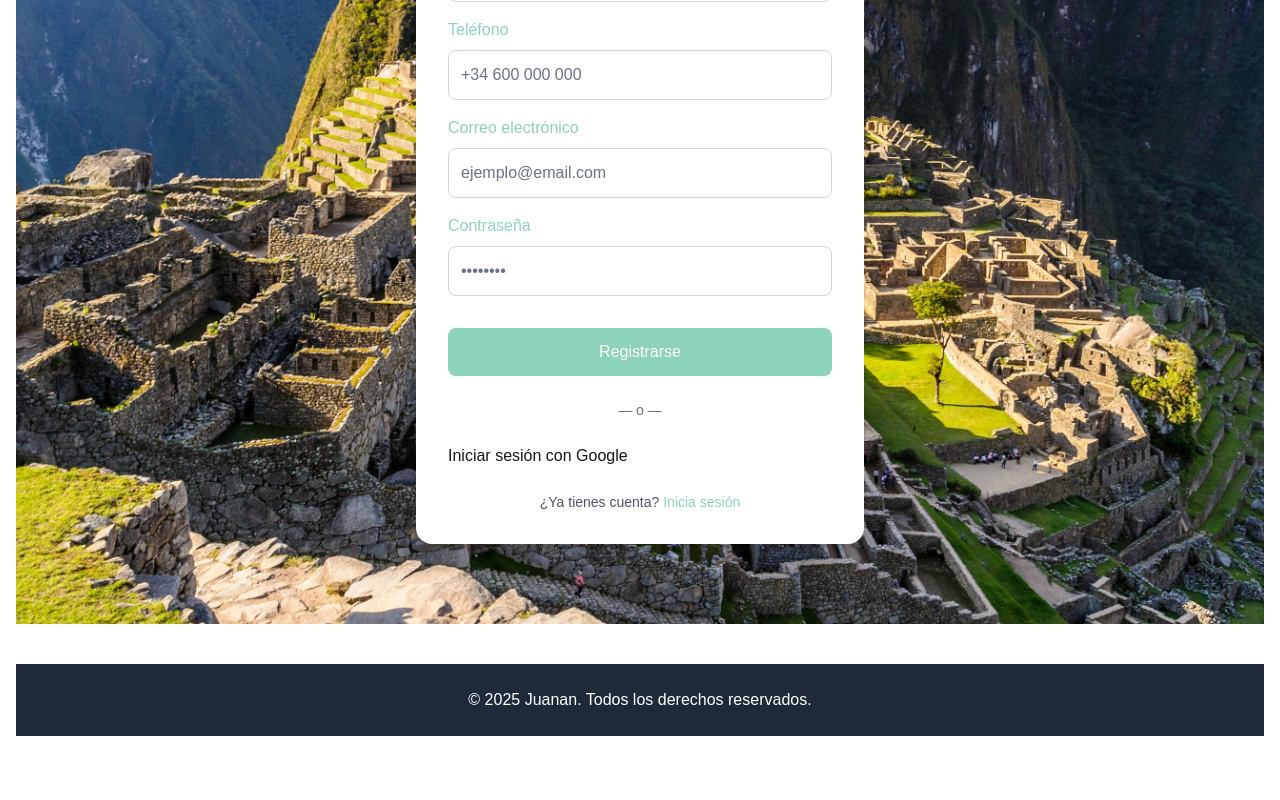
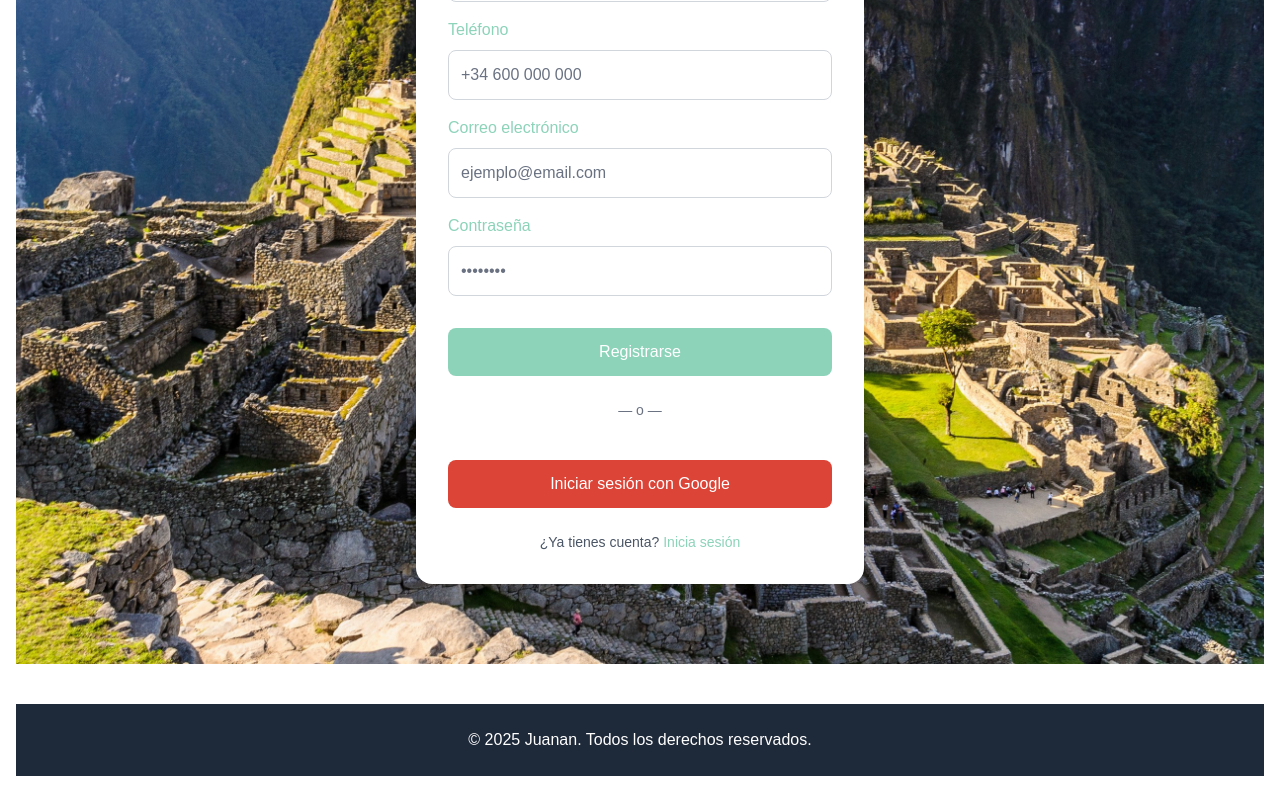
Before and after one commit to Janucas/frontTFG, a Next.js app: page /register in a window 1280 px wide. Shown: the part 564-1364 px from the top of the page. Before the commit the page ends 1324 px from the top, so only its background shows below. Built offline with nearby package versions, Linux system fonts and the light colour scheme; no server answers.

Commit message:
login google

```diff
--- a/package.json
+++ b/package.json
@@ -9,6 +9,7 @@
     "lint": "next lint"
   },
   "dependencies": {
+    "firebase": "^11.8.1",
     "frontend": "file:",
     "lucide-react": "^0.510.0",
     "next": "15.3.2",
--- a/src/components/AuthButton.tsx
+++ b/src/components/AuthButton.tsx
@@ -1,16 +1,53 @@
-import { signIn, signOut, useSession } from 'next-auth/react';
+"use client";
+import { signInWithPopup } from "firebase/auth";
+import { auth, provider } from "@/lib/firebase";
+import { useState } from "react";
 
 export default function AuthButton() {
-  const { data: session } = useSession();
+  const [user, setUser] = useState<any>(null);
 
-  if (session) {
-    return (
-      <div>
-        <p>Bienvenido, {session.user?.name}</p>
-        <button onClick={() => signOut()}>Cerrar sesión</button>
-      </div>
-    );
-  }
+  const loginWithGoogle = async () => {
+    try {
+      const result = await signInWithPopup(auth, provider);
+      const user = result.user;
+      setUser(user);
 
-  return <button onClick={() => signIn('google')}>Iniciar sesión con Google</button>;
+      // Aquí llamas a tu backend para registrar o autenticar
+      const response = await fetch(`${process.env.NEXT_PUBLIC_API_URL}/auth/login-google`, {
+        method: "POST",
+        headers: {
+          "Content-Type": "application/json",
+        },
+        body: JSON.stringify({
+          email: user.email,
+          nombre: user.displayName,
+          uid: user.uid, // puedes usar esto como identificador único
+        }),
+      });
+
+      const data = await response.json();
+
+      // Guardar token recibido
+      if (data.token) {
+        localStorage.setItem("token", data.token);
+        localStorage.setItem("username", String(user.displayName));
+        window.dispatchEvent(new Event("storage"));
+        window.location.href = "/";
+      }
+    } catch (error) {
+      console.error("Error al iniciar sesión con Google:", error);
+    }
+  };
+
+  return (
+    <button
+      onClick={loginWithGoogle}
+      className="w-full p-3 mt-4 rounded-lg text-white font-medium transition-colors duration-300"
+      style={{ backgroundColor: "#db4437" }}
+      onMouseOver={(e) => (e.currentTarget.style.backgroundColor = "#a93429")}
+      onMouseOut={(e) => (e.currentTarget.style.backgroundColor = "#db4437")}
+    >
+      Iniciar sesión con Google
+    </button>
+  );
 }
--- /dev/null
+++ b/src/lib/firebase.ts
@@ -0,0 +1,19 @@
+// src/lib/firebase.ts
+import { initializeApp } from "firebase/app";
+import { getAuth, GoogleAuthProvider } from "firebase/auth";
+
+const firebaseConfig = {
+  apiKey: "AIzaSyDz0GcaE0newH4fK2Wb0wubaGhR3Q_U02I",
+  authDomain: "travelguru-948cf.firebaseapp.com",
+  projectId: "travelguru-948cf",
+  storageBucket: "travelguru-948cf.firebasestorage.app",
+  messagingSenderId: "1030374014329",
+  appId: "1:1030374014329:web:ceeff24427c8d2dcce43a8",
+  measurementId: "G-EV8W2BK7PK"
+};
+
+const app = initializeApp(firebaseConfig);
+const auth = getAuth(app);
+const provider = new GoogleAuthProvider();
+
+export { auth, provider };
--- a/src/pages/api/_app.tsx
+++ /dev/null
@@ -1,10 +0,0 @@
-import { SessionProvider } from 'next-auth/react';
-import type { AppProps } from 'next/app';
-
-export default function App({ Component, pageProps }: AppProps) {
-  return (
-    <SessionProvider session={pageProps.session}>
-      <Component {...pageProps} />
-    </SessionProvider>
-  );
-}
--- a/src/pages/api/perfil.tsx
+++ /dev/null
@@ -1,24 +0,0 @@
-import { useSession } from 'next-auth/react';
-import { useRouter } from 'next/router';
-import { useEffect } from 'react';
-
-export default function PerfilPage() {
-  const { data: session, status } = useSession();
-  const router = useRouter();
-
-  useEffect(() => {
-    if (status === 'unauthenticated') {
-      router.push('/'); // o redirige a /login si tienes una página de login personalizada
-    }
-  }, [status, router]);
-
-  if (status === 'loading') return <p>Cargando...</p>;
-
-  return (
-    <div>
-      <h1>Perfil privado</h1>
-      <p>Bienvenido, {session?.user?.name}</p>
-      <p>Email: {session?.user?.email}</p>
-    </div>
-  );
-}
```
Also changed, not shown: src/pages/api/[...nexauth].ts (renamed from src/pages/api/auth/[...nexauth].ts), 1 other file (tests, documents, lock files or other folders).
